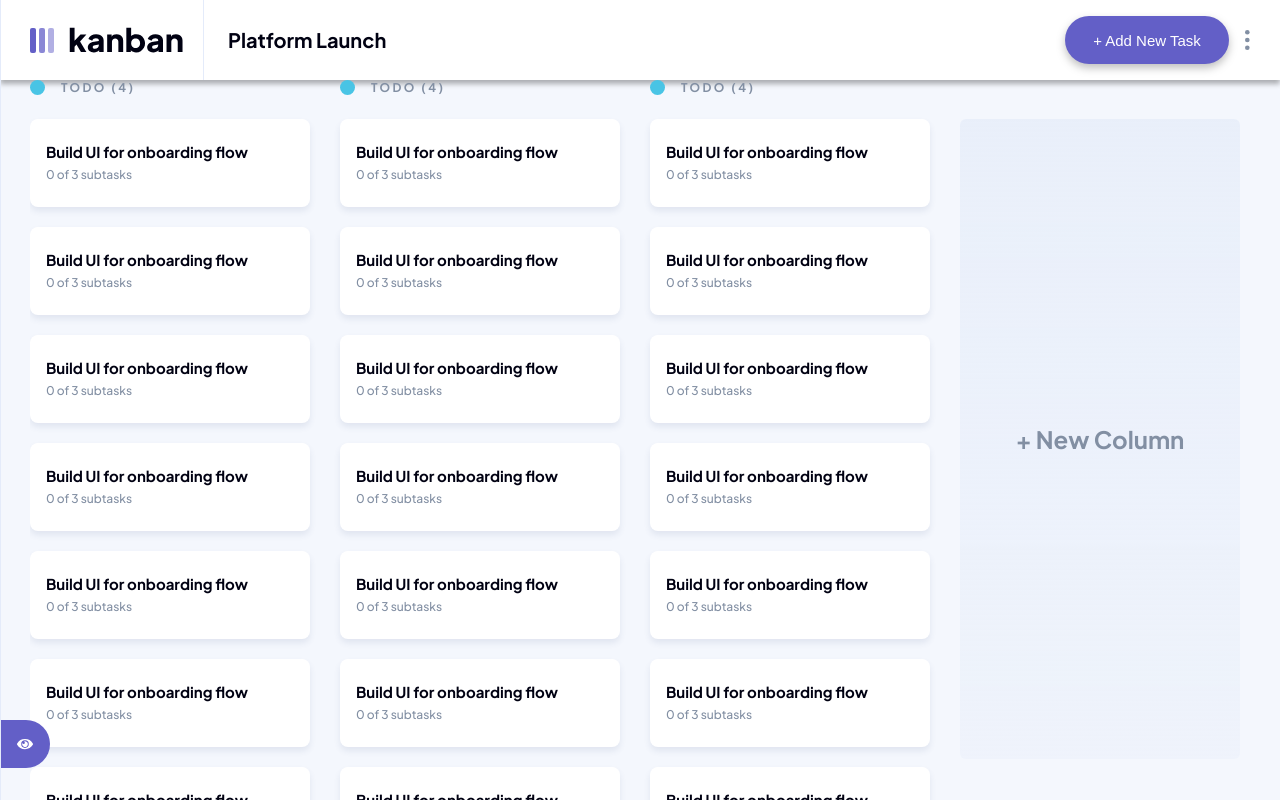
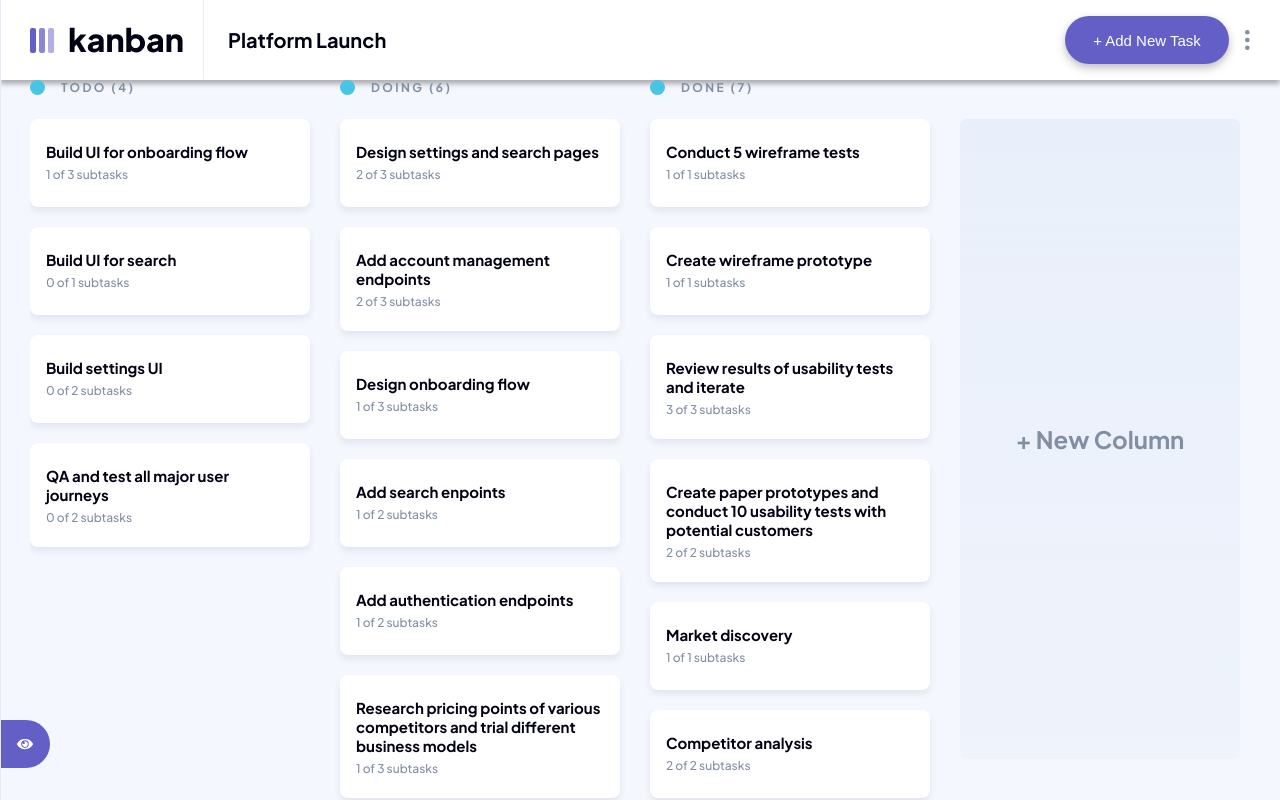
Before and after one commit to BasilGaudion/Kanban-task-manager, a React app: page / in a window 1280 px wide. Built offline with nearby package versions, Linux system fonts and the light colour scheme.

Commit message:
fix/localStorage key errors

```diff
--- a/src/components/Column/index.tsx
+++ b/src/components/Column/index.tsx
@@ -1,29 +1,28 @@
 import React from 'react';
 import './styles.scss';
 import Task from '../Task';
+// Dans votre fichier de composant
+import { Column as ColumnType, Task as TaskType } from '../../utils/providers/useBoardProvider';
 
+// ... Utilisez les interfaces comme d'habitude dans votre composant
 interface ColumnProps {
-  data: any;
+  column: ColumnType;
 }
 
-const Column: React.FC<ColumnProps> = ({ data }) => {
+const ColumnComponent: React.FC<ColumnProps> = ({ column }) => {
   return (
     <section className='column'>
       <div className='column__title-group'>
         <span className='column__color'></span>
-        <h3 className='column__title'>Todo (4)</h3>
+        <h3 className='column__title'>{column.name} ({column.tasks.length})</h3>
       </div>
       <section className='column__tasks'>
-        <Task/>
-        <Task/>
-        <Task/>
-        <Task/>
-        <Task/>
-        <Task/>
-        <Task/>
+      {column.tasks.map((task: TaskType, index: number) => (
+          <Task key={index} task={task} />
+        ))}
       </section>
     </section>
   );
 };
 
-export default Column;
+export default ColumnComponent;
--- a/src/components/Main/index.tsx
+++ b/src/components/Main/index.tsx
@@ -82,7 +82,7 @@ const Main = () => {
             >
               {currentBoardData.columns.map((column, index) => (
                 <SwiperSlide key={index}>
-                  <Column data={column} />
+                  <Column column={column} />
                 </SwiperSlide>
               ))}
               <SwiperSlide><CreateColumn/></SwiperSlide>
--- a/src/components/Modal/ModalViewTask/index.tsx
+++ b/src/components/Modal/ModalViewTask/index.tsx
@@ -3,6 +3,7 @@ import './styles.scss';
 import { IconVerticalEllipsis } from '../../../assets';
 import { ModalContext } from "../../../utils/providers/useModalProvider";
 import { ThemeContext } from "../../../utils/providers/useThemeProvider";
+import { BoardContext } from "../../../utils/providers/useBoardProvider";
 
 interface ModalViewTaskProps {
     handleClose: () => void;
@@ -17,6 +18,14 @@ const ModalViewTask: React.FC<ModalViewTaskProps> = ({ handleClose, isOpen }) =>
     const [modalAnimation, setModalAnimation] = useState('modal-open');
     const [isSettingsOpen, setIsSettingsOpen] = useState(false);
     const modalContext = useContext(ModalContext);
+    const boardContext = useContext(BoardContext);
+
+    if (!boardContext) {
+      throw new Error("Task must be used within a themeProvider");
+    }
+
+    const {currentTask, setCurrentTask} = boardContext;
+    if (!currentTask) return null;
 
     if (!modalContext) {
         throw new Error("Task must be used within a ModalProvider");
@@ -82,35 +91,29 @@ const ModalViewTask: React.FC<ModalViewTaskProps> = ({ handleClose, isOpen }) =>
         }
     }, [isSettingsOpen]);
 
-
+    const completedSubtasks = currentTask.subtasks.filter(subtask => subtask.isCompleted).length;
 
   return (
 
     <div className={`vt ${modalAnimation} ${isDarkTheme ? 'isDarkTheme' : 'isLightTheme'}`}>
         <section className={`vt__container ${containerAnimation}`} ref={ref}>
         <div className='vt__title-group'>
-            <h2 className='vt__title'>Researche pricing points of various competitors and trial differents business models </h2>
+        <h2 className='vt__title'>{currentTask?.title}</h2>
             <img ref={iconRef} src={IconVerticalEllipsis} className="vt__ellipsis" alt="" onClick= {() => setIsSettingsOpen(!isSettingsOpen)} />
             <div className={`vt__options ${isSettingsOpen ? '' : 'disable'}`} ref={settingsRef}>
                 <p className='vt__option' onClick={handleShowEditTask}>Edit Task</p>
                 <p className='vt__option vt__option--delete'>Delete Task</p>
             </div>
         </div>
-        <p className='vt__text'>We know what we're planning to build for version one. Now we need to finalise the first pricing model we'll use. Keep iterating the subtasks until we have a coherent proposition.</p>
-        <h4 className='vt__subtitle'>Subtasks (2 of 3)</h4>
+        <p className='vt__text'>{currentTask?.description}</p>
+        <h4 className='vt__subtitle'>Subtasks ({completedSubtasks} of {currentTask?.subtasks.length})</h4>
         <ul className='vt__checkgroup'>
+        {currentTask.subtasks.map(subtask => (
         <li className='vt__check-item'>
             <input type="checkbox" name="one" id="one" className='vt__checkbox' />
             <label htmlFor="one">Research competitor pricing and business models</label>
         </li>
-        <li className='vt__check-item'>
-            <input type="checkbox" name="two" id="two" className='vt__checkbox' />
-            <label htmlFor="two">Research competitor pricing and business models</label>
-        </li>
-        <li className='vt__check-item'>
-            <input type="checkbox" name="three" id="three" className='vt__checkbox' />
-            <label htmlFor="three">Research competitor pricing and business models</label>
-        </li>
+        ))}
         </ul>
         <h4 className='vt__subtitle'>Subtasks (2 of 3)</h4>
         <div className="vt__select-block">
--- a/src/components/Task/index.tsx
+++ b/src/components/Task/index.tsx
@@ -1,12 +1,25 @@
 import React, { useContext } from 'react';
 import { ModalContext } from "../../utils/providers/useModalProvider";
 import { ThemeContext } from "../../utils/providers/useThemeProvider";
+import { Task as TaskType } from '../../utils/providers/useBoardProvider';
+import { BoardContext } from "../../utils/providers/useBoardProvider";
 
 import './styles.scss';
 
+interface TaskProps {
+  task: TaskType;
+}
 
-const Task = () => {
+const Task: React.FC<TaskProps> = ({ task }) => {
   const themeContext = useContext(ThemeContext);
+  const boardContext = useContext(BoardContext);
+
+  if (!boardContext) {
+    throw new Error("Task must be used within a themeProvider");
+  }
+
+  const {currentTask, setCurrentTask} = boardContext;
+
 
   if (!themeContext) {
     throw new Error("Task must be used within a themeProvider");
@@ -23,14 +36,17 @@ const Task = () => {
   const { showViewTask, setShowViewTask } = modalContext;
 
   const handleShowTask = () => {
+    setCurrentTask(task);
     setShowViewTask(!showViewTask);
   }
+
+  const completedSubtasks = task.subtasks.filter(subtask => subtask.isCompleted).length;
 
   return (
     <div className={`task ${isDarkTheme ? 'isDarkTheme' : 'isLightTheme'}`} onClick={handleShowTask}>
       <div className='task__container'>
-        <h2 className='task__title'>Build UI for onboarding flow</h2>
-        <h4 className='task__subtitle'>0 of 3 subtasks</h4>
+        <h2 className='task__title'>{task.title}</h2>
+        <h4 className='task__subtitle'>{completedSubtasks} of {task.subtasks.length} subtasks</h4>
       </div>
     </div>
   );
--- a/src/components/Task/styles.scss
+++ b/src/components/Task/styles.scss
@@ -1,6 +1,6 @@
 .task {
     width: 280px;
-    height: 88px;
+    min-height: 88px;
     border-radius: 8px;
     box-shadow: 0px 4px 6px 0px rgba(54, 78, 126, 0.10);
     background: var(--background-modal);
--- a/src/utils/providers/useBoardProvider.tsx
+++ b/src/utils/providers/useBoardProvider.tsx
@@ -2,19 +2,19 @@ import React, { useState, createContext, useEffect } from 'react';
 import boardsData from '../Data/data.json';
 
 // Types definition
-interface Subtask {
+export interface Subtask {
   title: string;
   isCompleted: boolean;
 }
 
-interface Task {
+export interface Task {
   title: string;
   description: string;
   status: string;
   subtasks: Subtask[];
 }
 
-interface Column {
+export interface Column {
   name: string;
   tasks: Task[];
 }
@@ -37,29 +37,37 @@ interface IBoardContext {
     setTasksByColumn: React.Dispatch<React.SetStateAction<Task[]>>;
     subTasksByTask: Subtask[];
     setSubTasksByTask: React.Dispatch<React.SetStateAction<Subtask[]>>;
+    currentTask: Task | null;
+    setCurrentTask: React.Dispatch<React.SetStateAction<Task | null>>;
 }
 
 
 export const BoardContext = createContext<IBoardContext | undefined>(undefined);
 
 export const useBoardProvider = (): IBoardContext => {
-  const localStorageKeyBoardData = "boardData";
-  const localStorageKeyAllBoards = "allBoardsName";
-  const storedBoardData = localStorage.getItem(localStorageKeyBoardData);
-  const storedAllBoardsName = localStorage.getItem(localStorageKeyAllBoards);
-  const initialBoardData = storedBoardData ? JSON.parse(storedBoardData) : boardsData.boards[0];
-  const initialAllBoardsName = storedAllBoardsName ? JSON.parse(storedAllBoardsName) : boardsData.boards.map((board: Board) => board.name);
+  const localStorageKey = "boardAppData";
 
-  const [currentBoardData, setCurrentBoardData] = useState<Board>(initialBoardData);
-  const [allBoardsName, setAllBoardsName] = useState<string[]>(initialAllBoardsName);
-  const [currentBoard, setCurrentBoard] = useState<string>('');
-  const [columnByBoard, setColumnByBoard] = useState<Column[]>([]);
+  const initialStorageData = {
+    boardData: boardsData.boards[0],
+    allBoards: boardsData.boards.map((board: Board) => board.name)
+  };
+
+  const storedData = localStorage.getItem(localStorageKey);
+
+  const dataFromStorage = storedData ? JSON.parse(storedData) : initialStorageData;
+
+  const [currentBoardData, setCurrentBoardData] = useState<Board>(dataFromStorage.boardData);
+  const [allBoardsName, setAllBoardsName] = useState<string[]>(dataFromStorage.allBoards);
+
+  const [currentBoard, setCurrentBoard] = useState<string>(dataFromStorage.boardData.name);
+  const [columnByBoard, setColumnByBoard] = useState<Column[]>(dataFromStorage.boardData.columns);
   const [tasksByColumn, setTasksByColumn] = useState<Task[]>([]);
+  const [currentTask, setCurrentTask] = useState<Task | null>(null);
   const [subTasksByTask, setSubTasksByTask] = useState<Subtask[]>([]);
 
   useEffect(() => {
-    if (!localStorage.getItem("BoardData")) {
-      localStorage.setItem("BoardData", JSON.stringify(boardsData));
+    if (!localStorage.getItem(localStorageKey)) {
+      localStorage.setItem(localStorageKey, JSON.stringify(initialStorageData));
     }
   }, []);
 
@@ -67,9 +75,16 @@ export const useBoardProvider = (): IBoardContext => {
     const result = boardsData.boards.find(board => board.name === currentBoard);
     if (result) {
       setCurrentBoardData(result);
+      setColumnByBoard(result.columns);
+      if(result.columns.length) {
+          setTasksByColumn(result.columns[0].tasks);
+      }
     }
   }, [currentBoard]);
 
+  useEffect(() => {
+    localStorage.setItem(localStorageKey, JSON.stringify({ boardData: currentBoardData, allBoards: allBoardsName }));
+  }, [currentBoardData, allBoardsName]);
 
   return {
     currentBoard,
@@ -83,6 +98,8 @@ export const useBoardProvider = (): IBoardContext => {
     tasksByColumn,
     setTasksByColumn,
     subTasksByTask,
-    setSubTasksByTask
+    setSubTasksByTask,
+    currentTask,
+    setCurrentTask,
   };
 };
```
Lines whose indentation alone changed are shown as unchanged.
